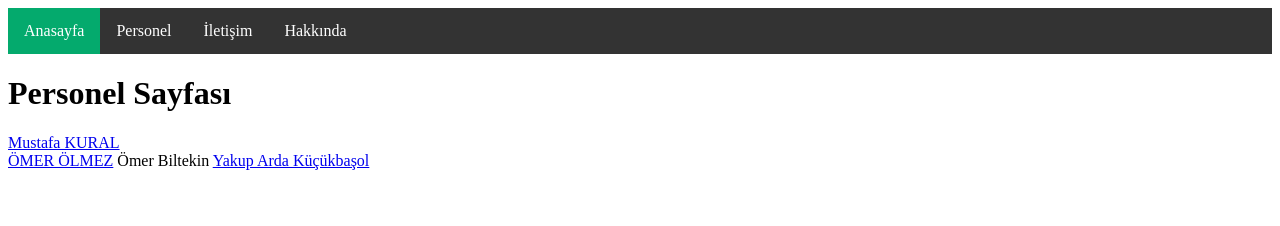
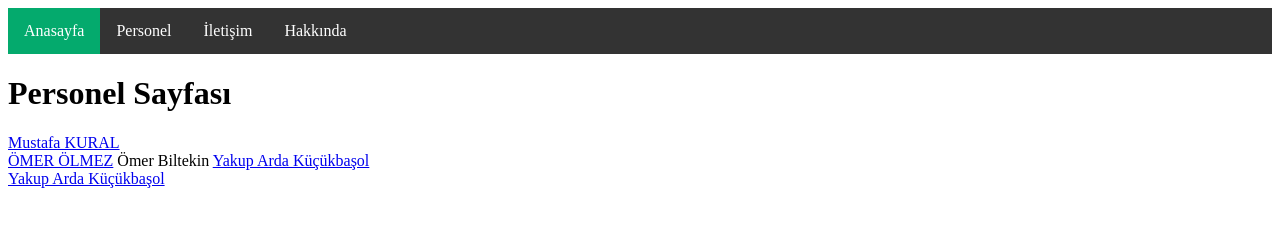
Before and after one commit to omerbiltekin/BtkDepo, a plain HTML site: page personeller.html in a window 1280 px wide. Drawn offline with Linux system fonts and the light colour scheme.

Commit message:
mehmetorucekledni

```diff
--- a/personeller.html
+++ b/personeller.html
@@ -48,6 +48,7 @@ li a:hover:not(.active) {
 
 <a href="Yakup_Arda.html">Yakup Arda Küçükbaşol</a><br>
 
+<a href="mehmetoruc.html">Yakup Arda Küçükbaşol</a><br>
 
 
 </body>
```
